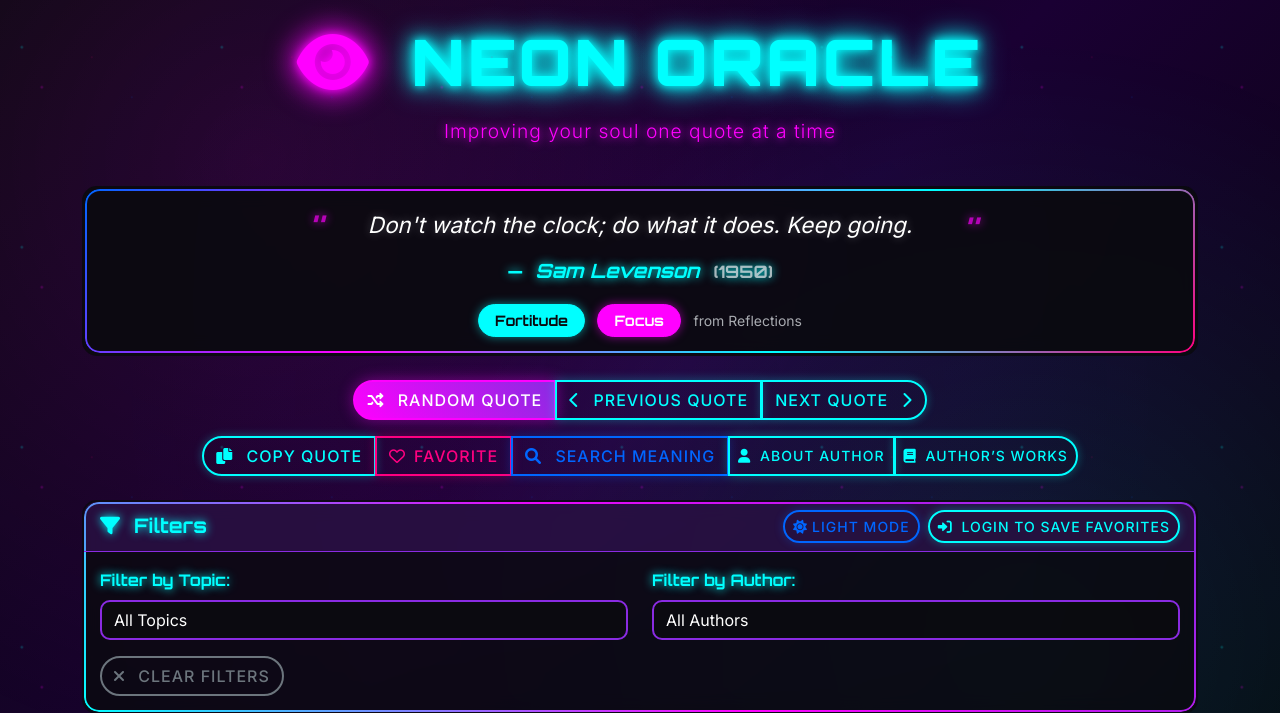
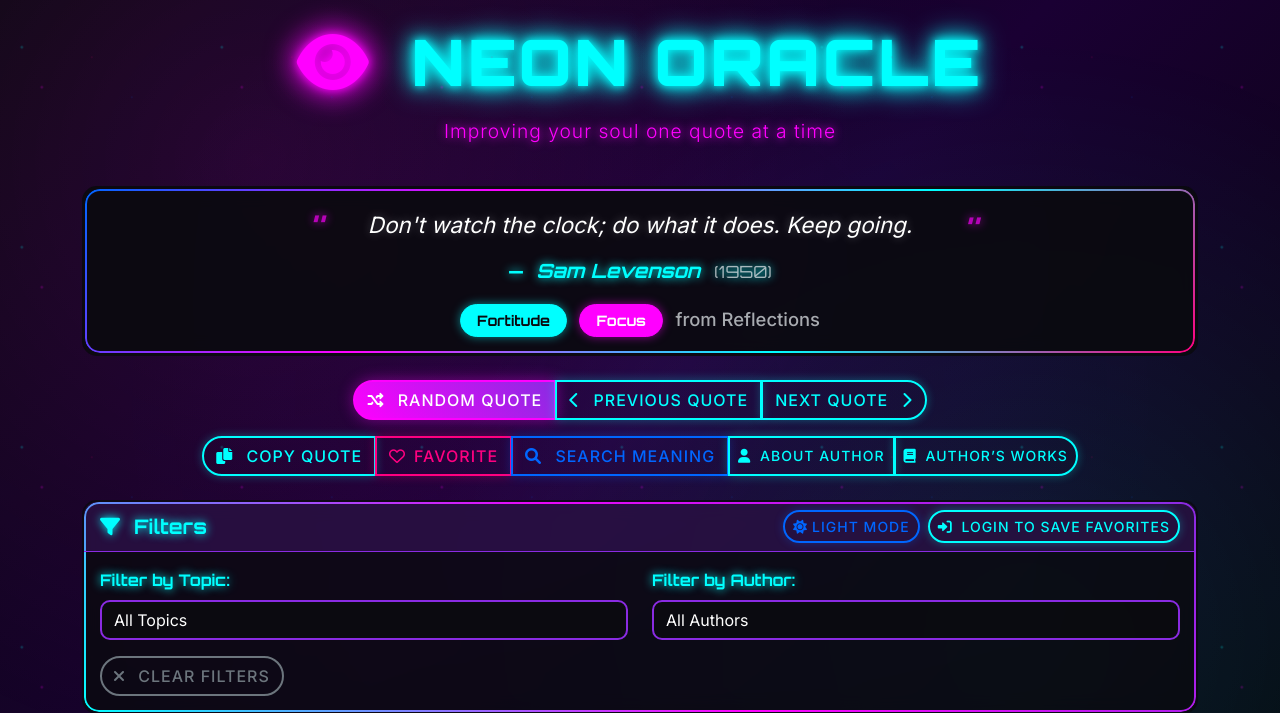
Before and after one commit to aarontuyet/QuoteQuest, a Flask app: page / in a window 1280 px wide. Shown: the top 713 px of the page. Run offline with Flask 3, Linux system fonts and the light colour scheme.

Commit message:
Update neon-theme.css text colors year and source

```diff
--- a/static/css/neon-theme.css
+++ b/static/css/neon-theme.css
@@ -127,6 +127,19 @@ body::before {
 }
 
 /* Quote Text */
+
+#quote-source {
+    color: white;
+    font-size: 1.15rem; /* Slightly bigger than default */
+    font-weight: 500;
+}
+
+#quote-year {
+    color: white;
+    font-size: 1.05rem;
+    font-weight: 500;
+}
+
 .blockquote {
     font-family: 'Inter', sans-serif;
     font-size: 1.4rem;
@@ -615,10 +628,20 @@ body.light-mode .blockquote {
     text-shadow: 0 0 5px rgba(0, 0, 0, 0.1);
 }
 
+body.light-mode #quote-source {
+    color: var(--neon-magenta);
+    font-size: 1.15rem;
+}
+
 body.light-mode .blockquote p::before,
 body.light-mode .blockquote p::after {
     color: var(--neon-magenta);
     text-shadow: 0 0 10px var(--neon-magenta);
+}
+
+body.light-mode #quote-year {
+    color: var(--neon-pink);
+    font-size: 1.05rem;
 }
 
 body.light-mode .blockquote-footer {
```
